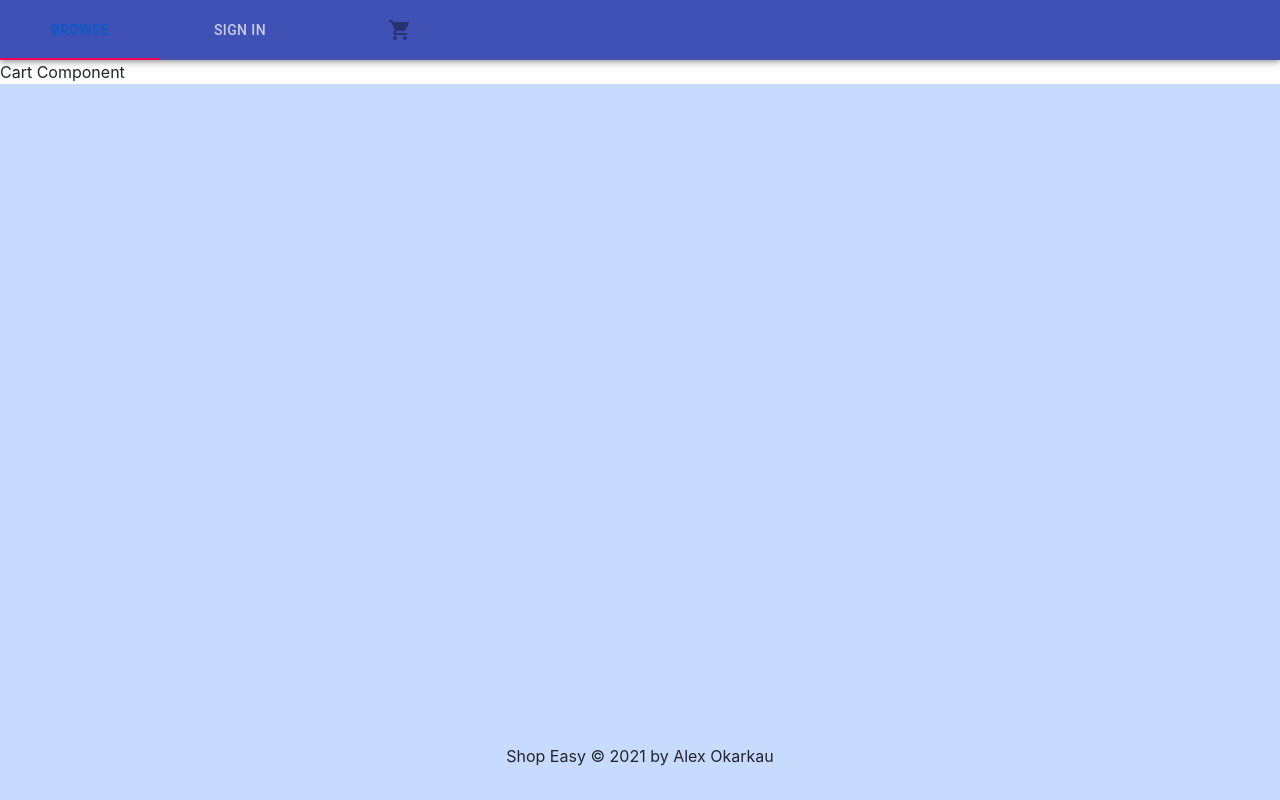
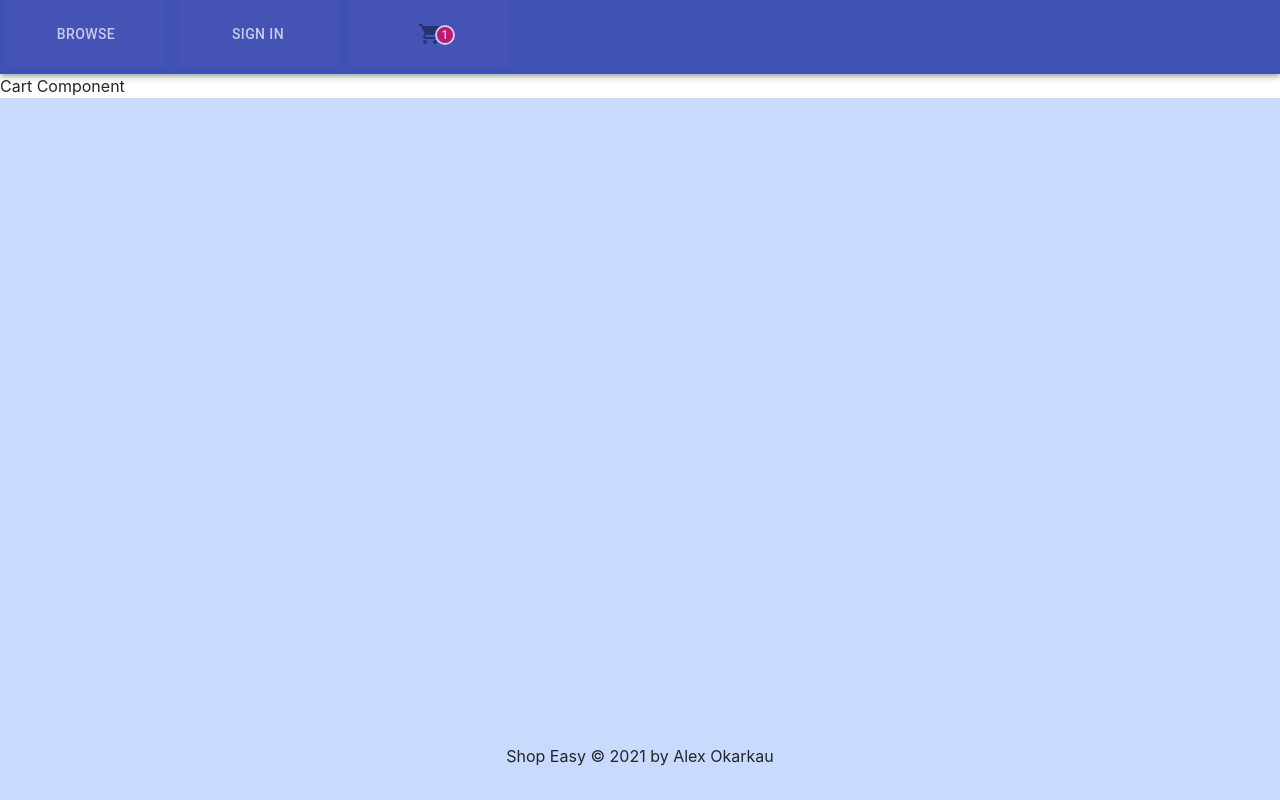
Before and after one commit to okorkov/shop-easy, a React (Create React App) app: page / in a window 1280 px wide. Built offline with nearby package versions, Linux system fonts and the light colour scheme.

Commit message:
added styling to navbar links

```diff
--- a/src/components/Navbar.jsx
+++ b/src/components/Navbar.jsx
@@ -1,5 +1,4 @@
 import React from 'react';
-import { Fragment } from "react";
 import PropTypes from 'prop-types';
 import { makeStyles } from '@material-ui/core/styles';
 import AppBar from '@material-ui/core/AppBar';
@@ -8,7 +7,6 @@ import Tab from '@material-ui/core/Tab';
 import Typography from '@material-ui/core/Typography';
 import Box from '@material-ui/core/Box';
 import ShoppingCart from './ShoppingCart';
-import { NavLink } from 'react-router-dom';
 import ShoppingView from './ShoppingView';
 import Cart from './Cart';
 import Login from './Login';
@@ -41,13 +39,6 @@ TabPanel.propTypes = {
   value: PropTypes.any.isRequired,
 };
 
-function a11yProps(index) {
-  return {
-    id: `simple-tab-${index}`,
-    'aria-controls': `simple-tabpanel-${index}`,
-  };
-}
-
 const useStyles = makeStyles((theme) => ({
   root: {
     flexGrow: 1,
@@ -66,9 +57,9 @@ export default function SimpleTabs() {
 
   const link = {
     width: '100px',
-    padding: '12px',
+    padding: '10px',
     margin: '0 6px 6px',
-    background: 'blue',
+    background: '#4854b4',
     textDecoration: 'none',
     color: 'white',
   }
@@ -77,15 +68,11 @@ export default function SimpleTabs() {
   return (
     <Router>
       <div className={classes.root}>
-        <Route
-          path="/"
-          render={({ location }) => (
-            <Fragment>
         <AppBar position="static">
-                <Tabs value={location.pathname} onChange={handleChange} aria-label="simple tabs example">
-                  <Tab label="Browse" {...a11yProps(0)} value="/" component={Link} to={allTabs[0]} />
-                  <Tab label="Sign In" {...a11yProps(1)} value="/login" component={Link} to={allTabs[1]} />
-                  <Tab label={<ShoppingCart />} {...a11yProps(2)} value="/checkout" component={Link} to={allTabs[2]}/>
+          <Tabs value={value} onChange={handleChange} aria-label="simple tabs example">
+            <Tab label="Browse"  value="/" component={Link} to={allTabs[0]} style={link}/>
+            <Tab label="Sign In"  value="/login" component={Link} to={allTabs[1]} style={link}/>
+            <Tab label={<ShoppingCart />}  value="/checkout" component={Link} to={allTabs[2]} style={link}/>
           </Tabs>
         </AppBar>
         <Switch>
@@ -93,9 +80,6 @@ export default function SimpleTabs() {
           <Route path={allTabs[2]} component={Login} />
           <Route path={allTabs[0]} component={Cart} />
         </Switch>
-            </Fragment>
-          )}
-        />
       </div>
     </Router>
   );
--- a/src/components/ShoppingCart.jsx
+++ b/src/components/ShoppingCart.jsx
@@ -16,7 +16,7 @@ const StyledBadge = withStyles((theme) => ({
 export default function CustomizedBadges() {
   return (
     <IconButton aria-label="cart">
-      <StyledBadge badgeContent={0} color="secondary">
+      <StyledBadge badgeContent={1} color="secondary">
         <ShoppingCartIcon />
       </StyledBadge>
     </IconButton>
```
Lines whose indentation alone changed are shown as unchanged.
